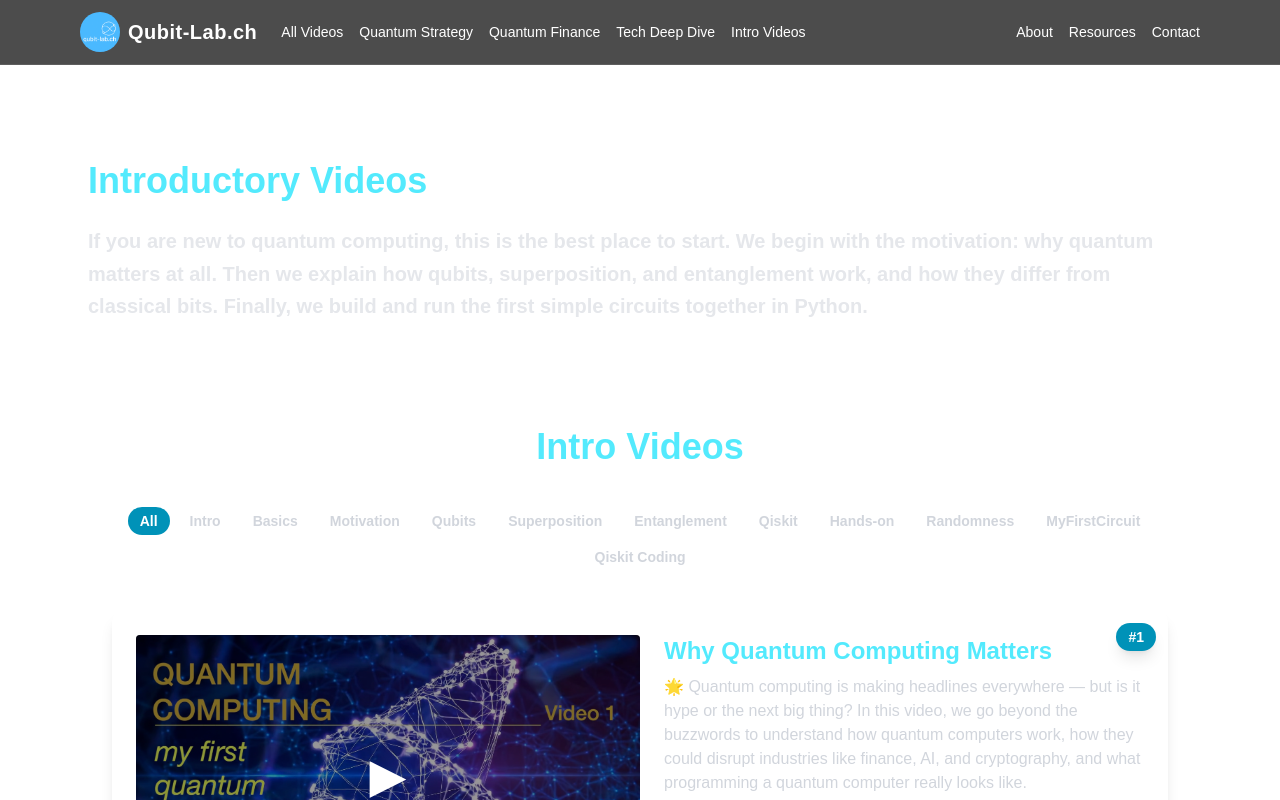
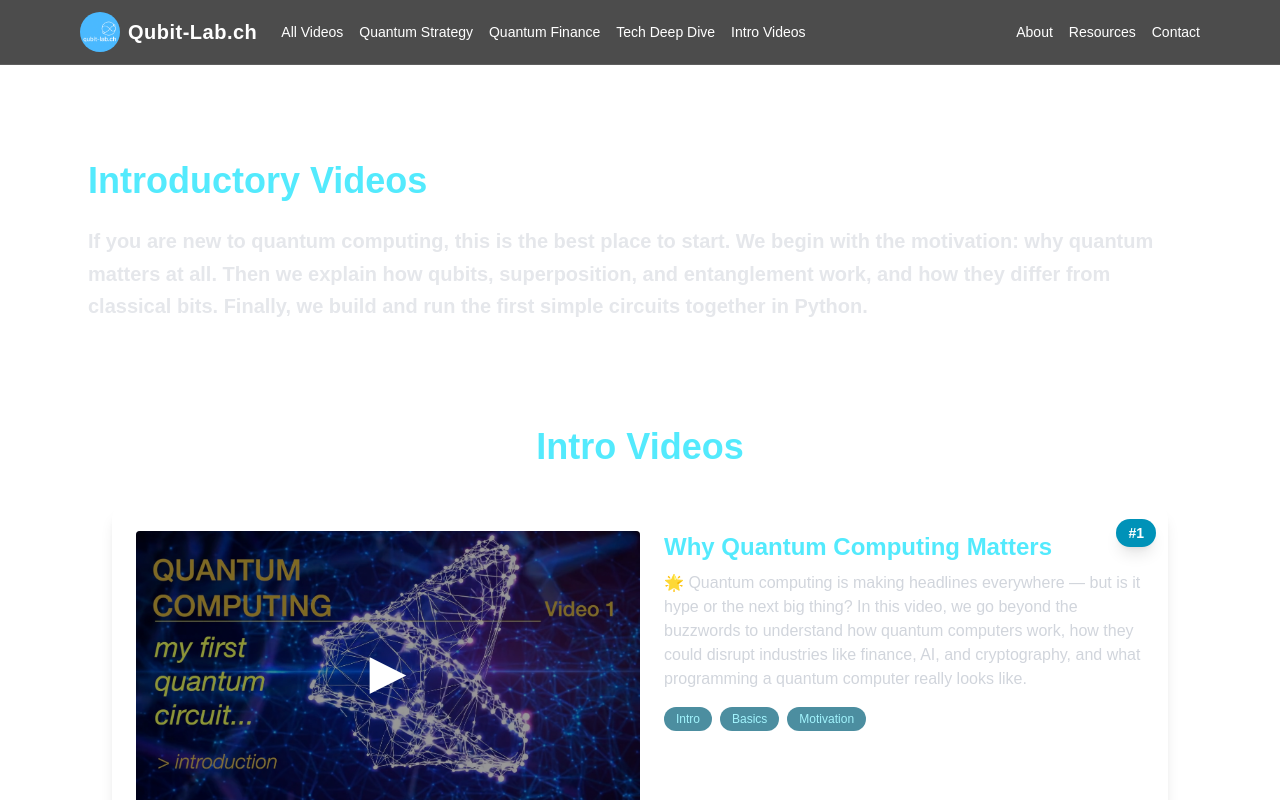
Before and after one commit to DanielMarkusHug/qubit-lab, a Next.js app: page /intro in a window 1280 px wide. Shown: the top 800 px of the page. Built offline with nearby package versions, Linux system fonts and the light colour scheme.

Commit message:
Redesign

```diff
--- a/src/components/VideoList.tsx
+++ b/src/components/VideoList.tsx
@@ -13,54 +13,14 @@ export default function VideoList({
 }) {
   if (videos.length === 0) return null;
 
-  const [filter, setFilter] = useState<string | null>(null);
-
-  // Collect unique tags from the provided videos
-  const allTags = Array.from(new Set(videos.flatMap((v) => v.tags || [])));
-
-  // Filter videos by tag if selected
-  const filteredVideos = filter
-    ? videos.filter((v) => v.tags?.includes(filter))
-    : videos;
-
   return (
     <section className="max-w-6xl mx-auto px-6 py-16">
       <h2 className="text-4xl font-bold text-center text-cyan-300 mb-10">
         {title}
       </h2>
 
-      {/* Filter Buttons */}
-      {allTags.length > 0 && (
-        <div className="flex flex-wrap gap-2 justify-center mb-10">
-          <button
-            onClick={() => setFilter(null)}
-            className={`px-3 py-1 rounded-full text-sm font-semibold ${
-              filter === null
-                ? "bg-cyan-600 text-white"
-                : "bg-white/10 text-gray-300 hover:bg-white/20"
-            }`}
-          >
-            All
-          </button>
-          {allTags.map((tag) => (
-            <button
-              key={tag}
-              onClick={() => setFilter(tag)}
-              className={`px-3 py-1 rounded-full text-sm font-semibold ${
-                filter === tag
-                  ? "bg-cyan-600 text-white"
-                  : "bg-white/10 text-gray-300 hover:bg-white/20"
-              }`}
-            >
-              {tag}
-            </button>
-          ))}
-        </div>
-      )}
-
-      {/* Videos */}
       <div className="space-y-12">
-        {filteredVideos.map((video) => (
+        {videos.map((video) => (
           <VideoItem key={video.id} video={video} />
         ))}
       </div>
@@ -69,6 +29,7 @@ export default function VideoList({
 }
 
 function VideoItem({ video }: { video: Video }) {
+  // ✅ useState must always be here, never inside a conditional
   const [play, setPlay] = useState(false);
 
   return (
@@ -97,10 +58,10 @@ function VideoItem({ video }: { video: Video }) {
               src={`/${video.image}`}
               alt={video.title}
               fill
-              className="object-cover z-0"
+              className="object-cover z-10"
             />
             {/* Play button overlay */}
-            <div className="absolute inset-0 flex items-center justify-center bg-black/40">
+            <div className="absolute inset-0 flex items-center justify-center bg-black/40 z-20">
               <span className="text-white text-5xl">▶</span>
             </div>
           </>
@@ -128,7 +89,7 @@ function VideoItem({ video }: { video: Video }) {
           </div>
         )}
 
-        {/* Multiple Links */}
+        {/* Links */}
         {video.links && (
           <div className="flex flex-wrap gap-3">
             {video.links.map((link) => (
```
